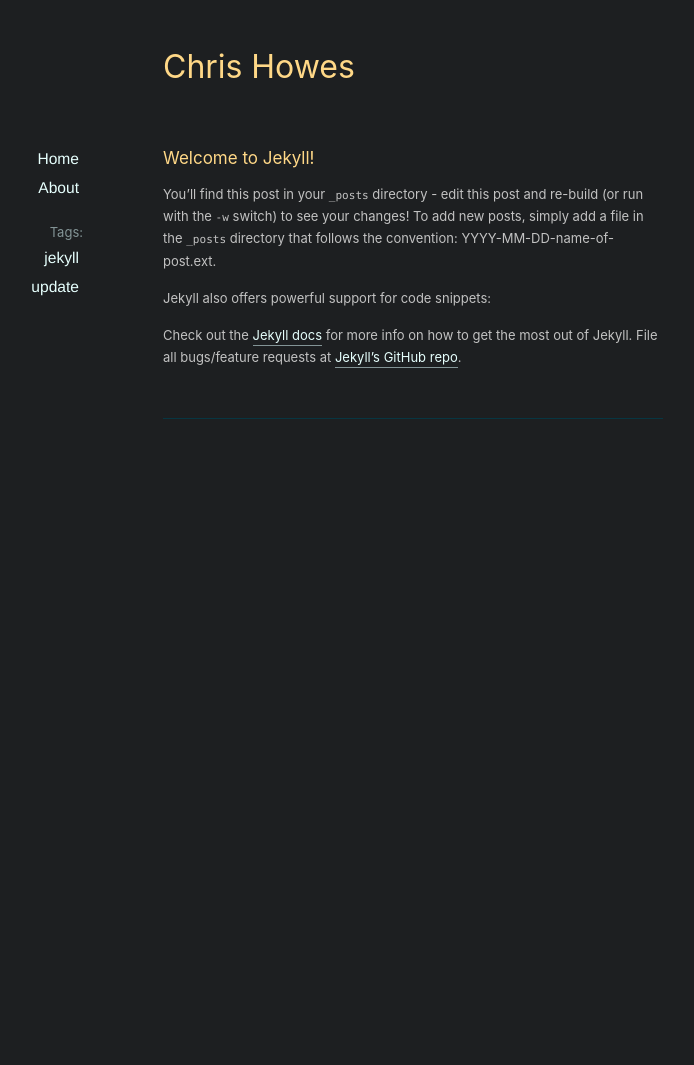
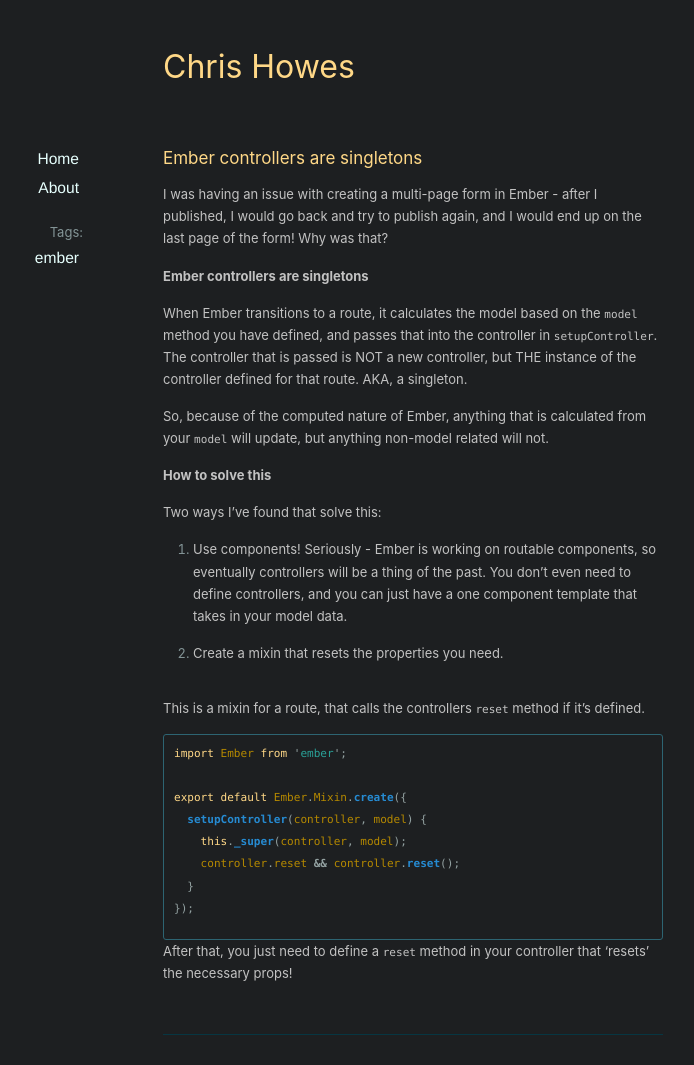
Before and after one commit to chrishowes/chrishow.es, a Jekyll site: the page built from index.html, in a window 1280 px wide. Shown: the whole page, without its empty margins (227-921 px from the left). Built offline with Jekyll 4.4.1, drawn with Linux system fonts in a browser that asks for light colours; the list of posts is cut into pages by our own code; before the commit the page ends 900 px from its top, so only the background shows below that.

Commit message:
ember blog post

```diff
--- a/_posts/2013-06-05-welcome-to-jekyll.markdown
+++ /dev/null
@@ -1,19 +0,0 @@
----
-layout: post
-title:  "Welcome to Jekyll!"
-date:   2013-06-05 17:06:25
-tags: jekyll update
----
-
-You'll find this post in your `_posts` directory - edit this post and re-build (or run with the `-w` switch) to see your changes!
-To add new posts, simply add a file in the `_posts` directory that follows the convention: YYYY-MM-DD-name-of-post.ext.
-
-Jekyll also offers powerful support for code snippets:
-
-{% highlight js %}
-{% endhighlight %}
-
-Check out the [Jekyll docs][jekyll] for more info on how to get the most out of Jekyll. File all bugs/feature requests at [Jekyll's GitHub repo][jekyll-gh].
-
-[jekyll-gh]: https://github.com/mojombo/jekyll
-[jekyll]:    http://jekyllrb.com
--- /dev/null
+++ b/_posts/2017-01-02-ember-controllers-are-singletons.md
@@ -0,0 +1,49 @@
+---
+layout: post
+title:  "Ember controllers are singletons"
+date:   2013-01-02 17:06:25
+tags: ember
+---
+
+I was having an issue with creating a multi-page form in Ember - after I
+published, I would go back and try to publish again, and I would end up on the
+last page of the form! Why was that?
+
+**Ember controllers are singletons**
+
+When Ember transitions to a route, it calculates the model based on the `model`
+method you have defined, and passes that into the controller in
+`setupController`. The controller that is passed is NOT a new controller, but
+THE instance of the controller defined for that route. AKA, a singleton.
+
+So, because of the computed nature of Ember, anything that is calculated from
+ your `model` will update, but anything non-model related will not.
+
+
+**How to solve this**
+
+Two ways I've found that solve this:
+
+- Use components! Seriously - Ember is working on routable components, so
+eventually controllers will be a thing of the past. You don't even need to
+define controllers, and you can just have a one component template that
+takes in your model data.
+
+- Create a mixin that resets the properties you need.
+
+This is a mixin for a route, that calls the controllers `reset` method if it's
+defined.
+
+{% highlight js %}
+import Ember from 'ember';
+
+export default Ember.Mixin.create({
+  setupController(controller, model) {
+    this._super(controller, model);
+    controller.reset && controller.reset();
+  }
+});
+{% endhighlight %}
+
+After that, you just need to define a `reset` method in your controller that
+'resets' the necessary props!
--- a/about.md
+++ b/about.md
@@ -3,9 +3,9 @@
 title: About
 ---
 
-This is where you would but a short bio, and/or a description of your site. It also serves as an example of how to set up a standalone page. For example:
+Software Developer living in Cambridge, MA
 
-<img src="/images/shakespeare.png" class="right" />
-**William Shakespeare** (26 April 1564 – 23 April 1616) was an English poet and playwright, widely regarded as the greatest writer in the English language and the world's pre-eminent dramatist. He is often called England's national poet and the "Bard of Avon". His extant works, including some collaborations, consist of about 38 plays, 154 sonnets, two long narrative poems, and a few other verses, the authorship of some of which is uncertain. His plays have been translated into every major living language and are performed more often than those of any other playwright.
+Currently accepting new consulting clients - reach out if you need help with
+full stack app development!
 
-Shakespeare was born and brought up in Stratford-upon-Avon. At the age of 18, he married Anne Hathaway—no, not *that* Anne Hathaway—with whom he had three children.
+chrishowes@outlook.com
```
Also changed, not shown: 1 other file.
